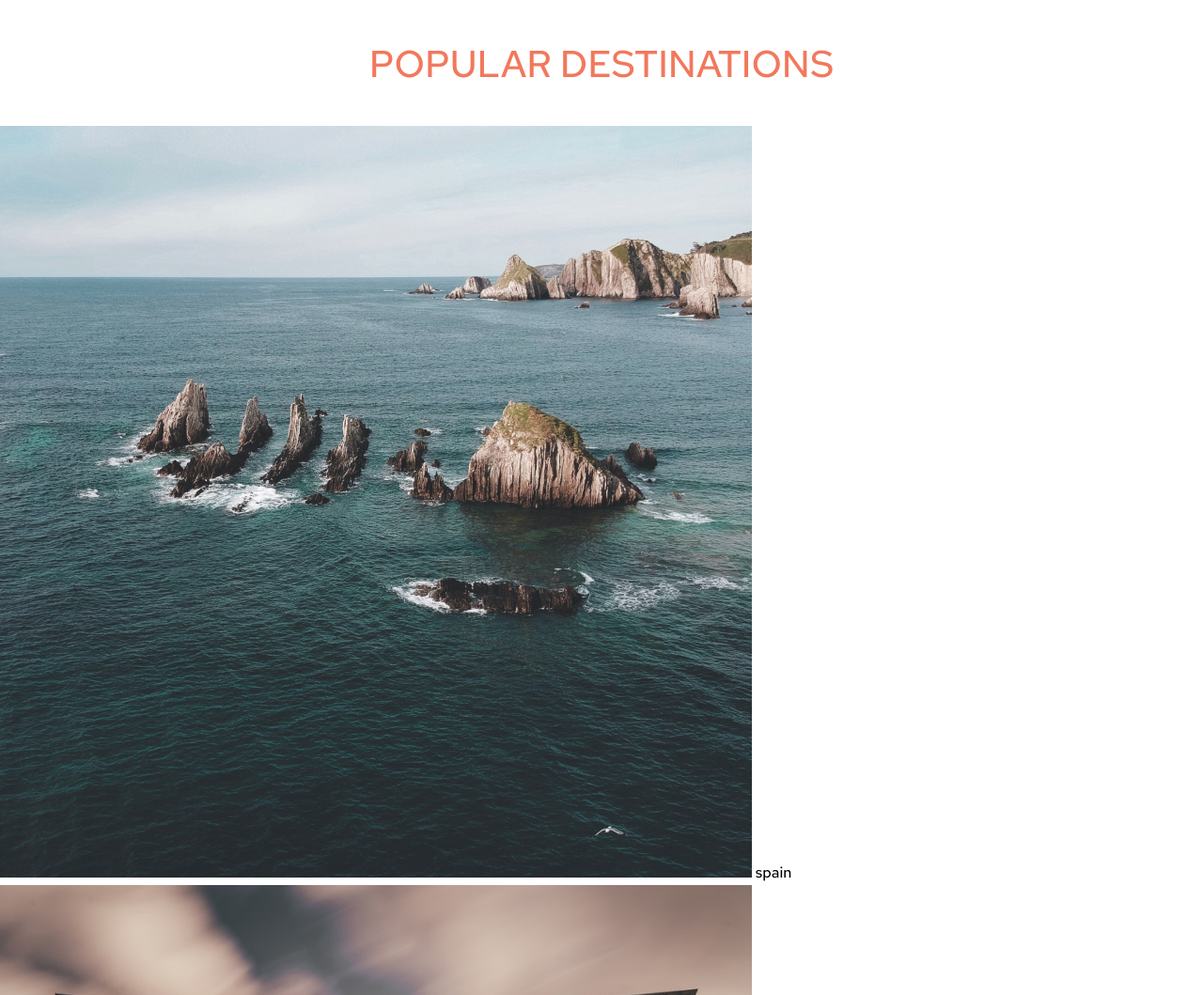
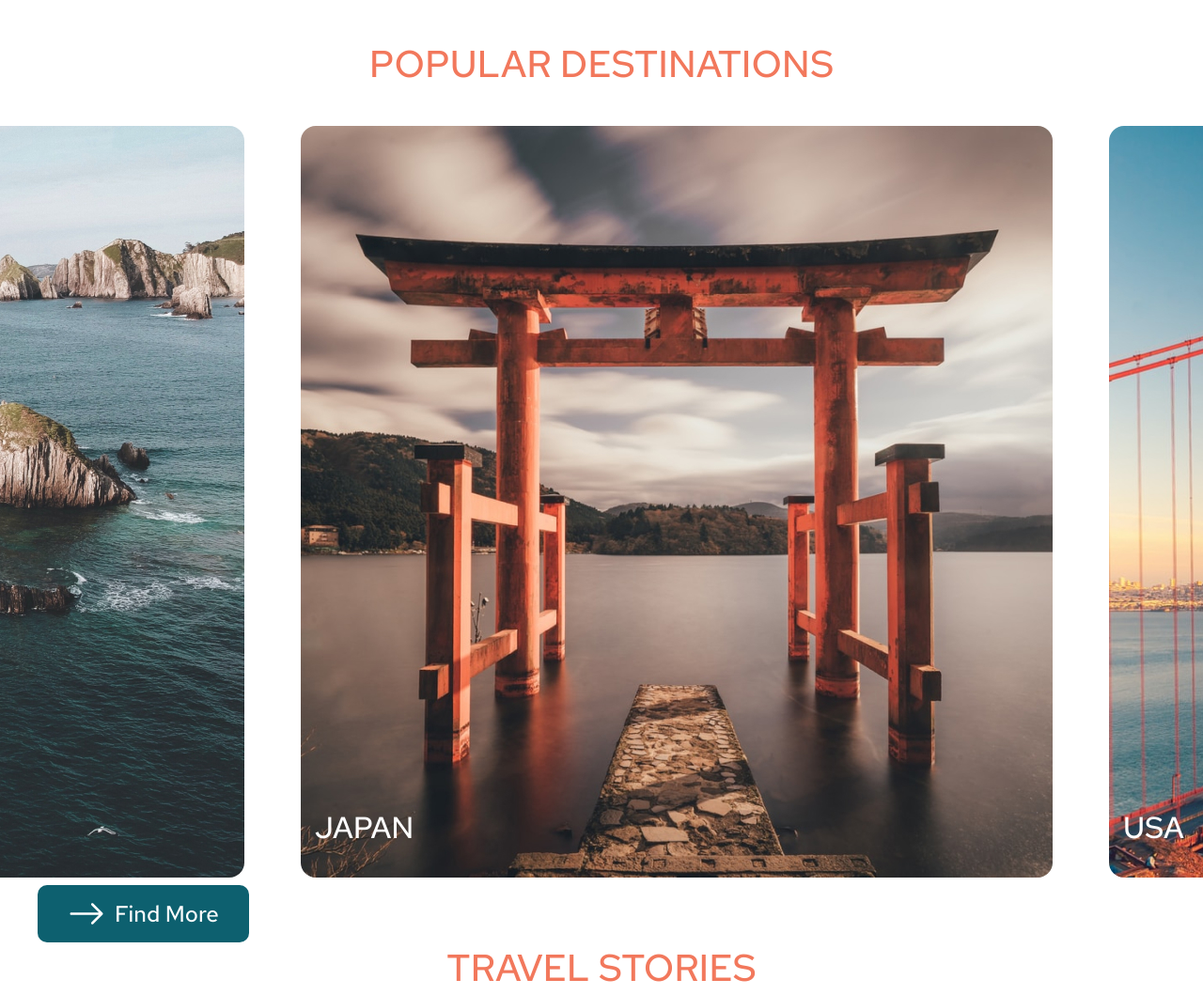
Before and after one commit to job356/travel_responsive, a website: page index.html in a window 1280 px wide. Shown: the part 1140-2199 px from the top of the page at 94% size. Drawn offline with Linux system fonts and the light colour scheme.

Commit message:
destination

```diff
--- a/index.html
+++ b/index.html
@@ -73,18 +73,22 @@
         </section>
         <section class="destinations">
             <h2 class="destinations__title">POPULAR DESTINATIONS</h2>
-            <!-- <div class="layout-3-column"> -->
-                <div class="destination block-rounded">
-                    <img class="destinations__image" src="/assets/img/spain.jpg" alt="spain">
-                    <span class="destinations__name">spain</span>
-                </div>
-                <div class="destination block-rounded">
-                    <img class="destinations__image" src="/assets/img/japan.jpg" alt="japan">
-                    <span class="destinations__name">japan</span>
-                </div>
-                <div class="destination block-rounded">
-                    <img class="destinations__image" src="/assets/img/usa.jpg" alt="usa">
-                    <span class="destinations__name">usa</span>
+            <div class="wrapper-limiter">
+                <div class="destination-block">
+                    <div class="destination-slider">
+                        <div class="destination destination_spain">
+                            <img class="destination__img" src="/assets/img/spain.jpg" alt="spain">
+                            <span class="destinations__name">SPAIN</span>
+                        </div>
+                        <div class="destination destination_japan">
+                            <img class="destination__img" src="/assets/img/japan.jpg" alt="japan">
+                            <span class="destinations__name">JAPAN</span>
+                        </div>
+                        <div class="destination destination_usa">
+                            <img class="destination__img" src="/assets/img/usa.jpg" alt="usa">
+                            <span class="destinations__name">USA</span>
+                        </div>
+                    </div>
                 </div>
             </div>
             <div class="wrapper">
--- /dev/null
+++ b/sass/components/_destinations.scss
@@ -0,0 +1,28 @@
+.wrapper-limiter {
+    width: 100%;
+    overflow: hidden;
+}
+
+.destination {
+    position: relative;
+}
+
+.destination__img {
+    border-radius: 16px;
+}
+
+.destinations__name {
+    position: absolute;
+    left: 15px;
+    bottom: 40px;
+    @include font($size: 3.2rem, $height: 4.2rem);
+    color: $color-light;
+}
+
+.destination-slider {
+    position: relative;
+    width: 2520px;
+    right: 540px;
+    display: flex;
+    justify-content: space-between;
+}
--- a/sass/style.scss
+++ b/sass/style.scss
@@ -19,3 +19,4 @@
 @import "components/navigation";
 @import "components/preview";
 @import "components/steps";
+@import "components/destinations";
```
Also changed, not shown: sass/abstracts/_mixins.scss (line endings or trailing spaces), sass/style.css, 1 other file.
